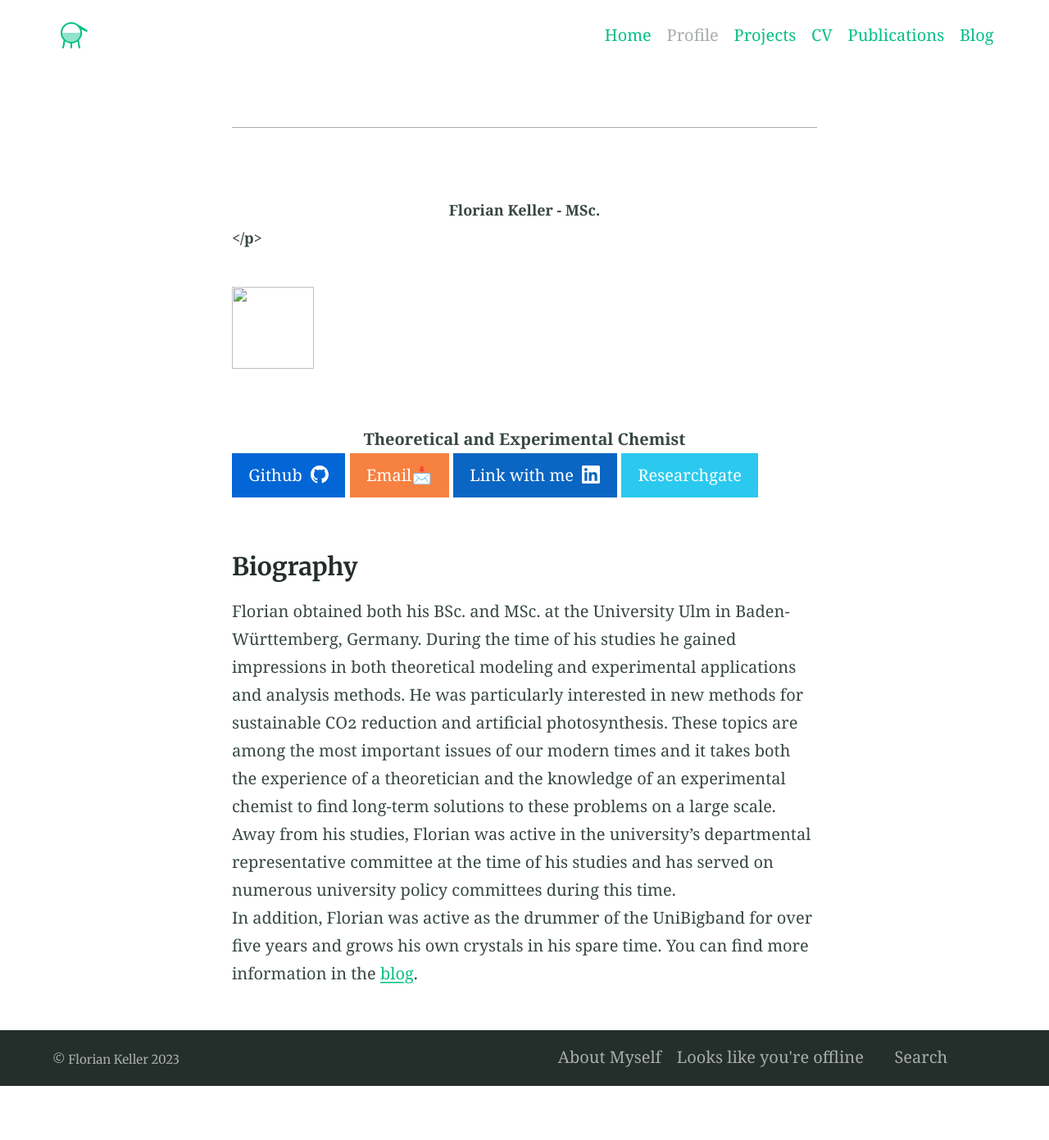
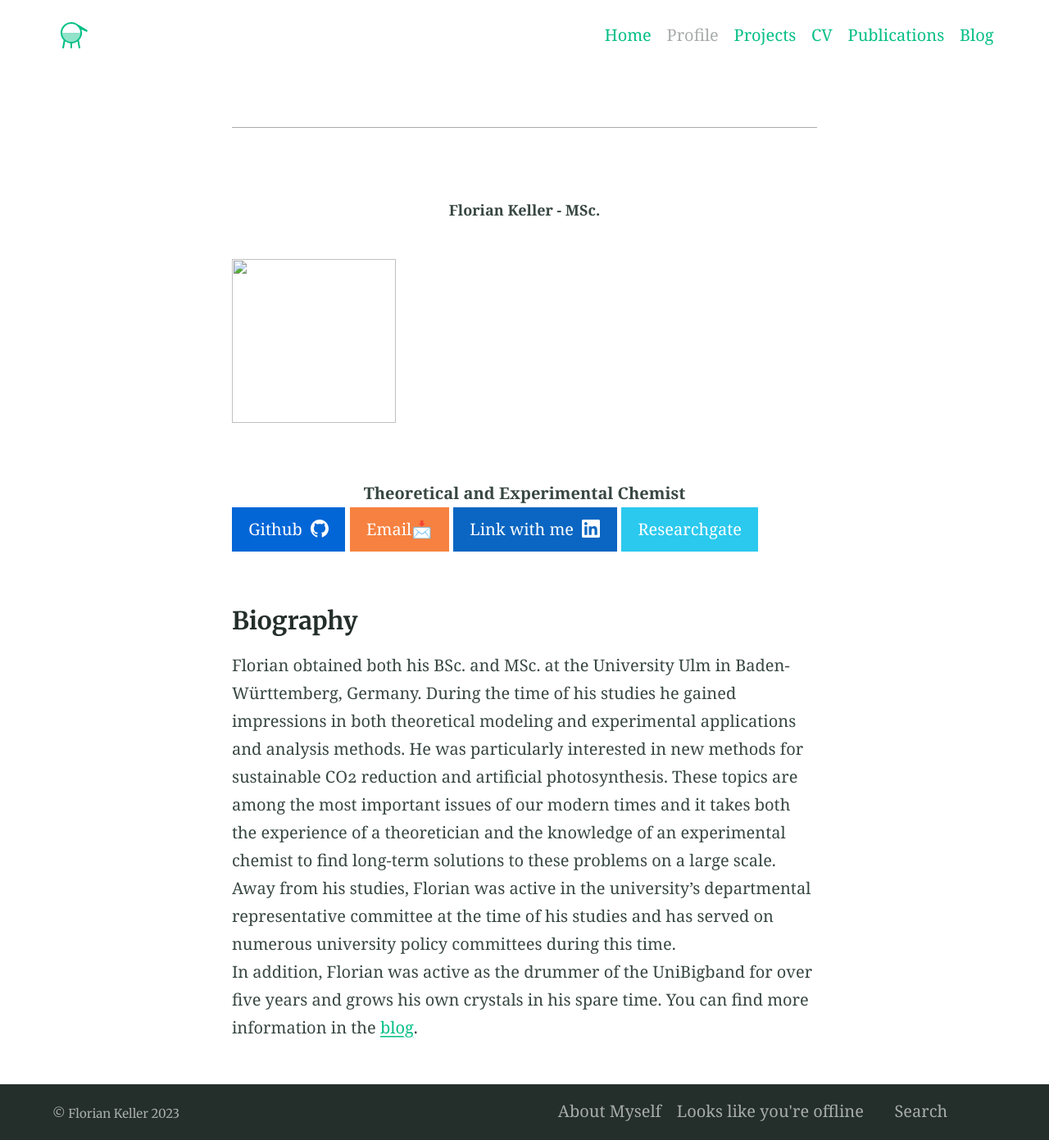
Before and after one commit to FlorianMKeller/Fkeller1, a Jekyll site: the page built from Profile.md, in a window 1280 px wide. Shown: the whole page at 82% size. Built offline with Jekyll 4.4.1, drawn with Linux system fonts in a browser that asks for light colours; our own code applies the rules of GitHub Pages for plain Markdown files; before the commit the page ends 1325 px from its top, so only the background shows below that.

Commit message:
Update Profile.md

```diff
--- a/Profile.md
+++ b/Profile.md
@@ -1,7 +1,7 @@
  ------------------------------
- **<font size="4"><center> Florian Keller - MSc. </center></p></font>** <br>
+ **<font size="4"><center> Florian Keller - MSc. </center></font>**
 
-<img src="assets/logos/Profile-pic.png" style="height: 100px; width:100px;"/>
+<img src="assets/logos/Profile-pic.png" style="height: 200px; width:200px;"/>
 
 **<center> Theoretical and Experimental Chemist </center>**
 {% include button.html text="Github" icon="github" link="https://github.com/FlorianMKeller" color="#0366d6" %} {% include button.html text="Email📩" link="mailto:florian.m.keller@gmx.de" color="#f68140" %} {% include button.html text="Link with me" icon="linkedin" link="https://www.linkedin.com/in/florian-keller-9b49b7259/" color="#0A66C2" %} {% include button.html text="Researchgate" link="https://www.researchgate.net/profile/Florian_Keller9" color="#2bc9ee" %}
```
